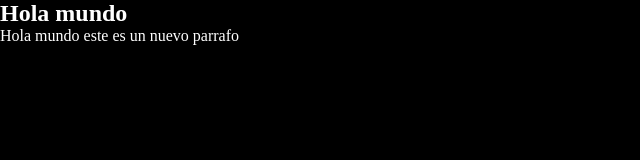
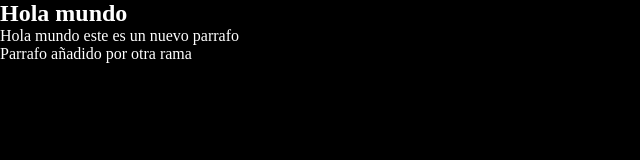
Before and after one commit to AngeloVJ/repo_prueba, a plain HTML site: page index.html in a window 1280 px wide. Shown: the whole page, without its empty margins (0-640 px from the left). Drawn offline with Linux system fonts and the light colour scheme.

Commit message:
new paragraph an

```diff
--- a/index.html
+++ b/index.html
@@ -10,5 +10,6 @@
 <body>
         <h2>Hola mundo</h2>
         <p>Hola mundo este es un nuevo parrafo</p>
+        <p>Parrafo añadido por otra rama</p>
 </body>
 </html>
```
